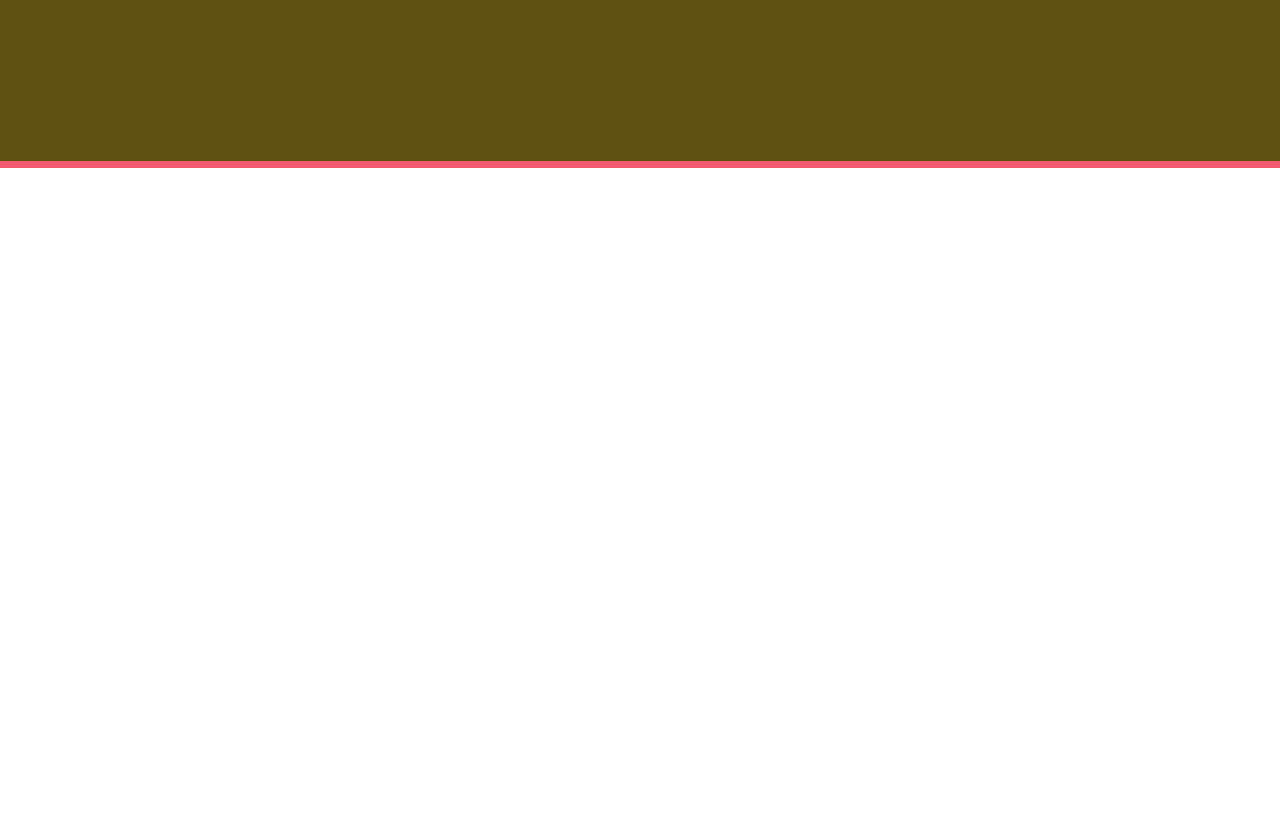
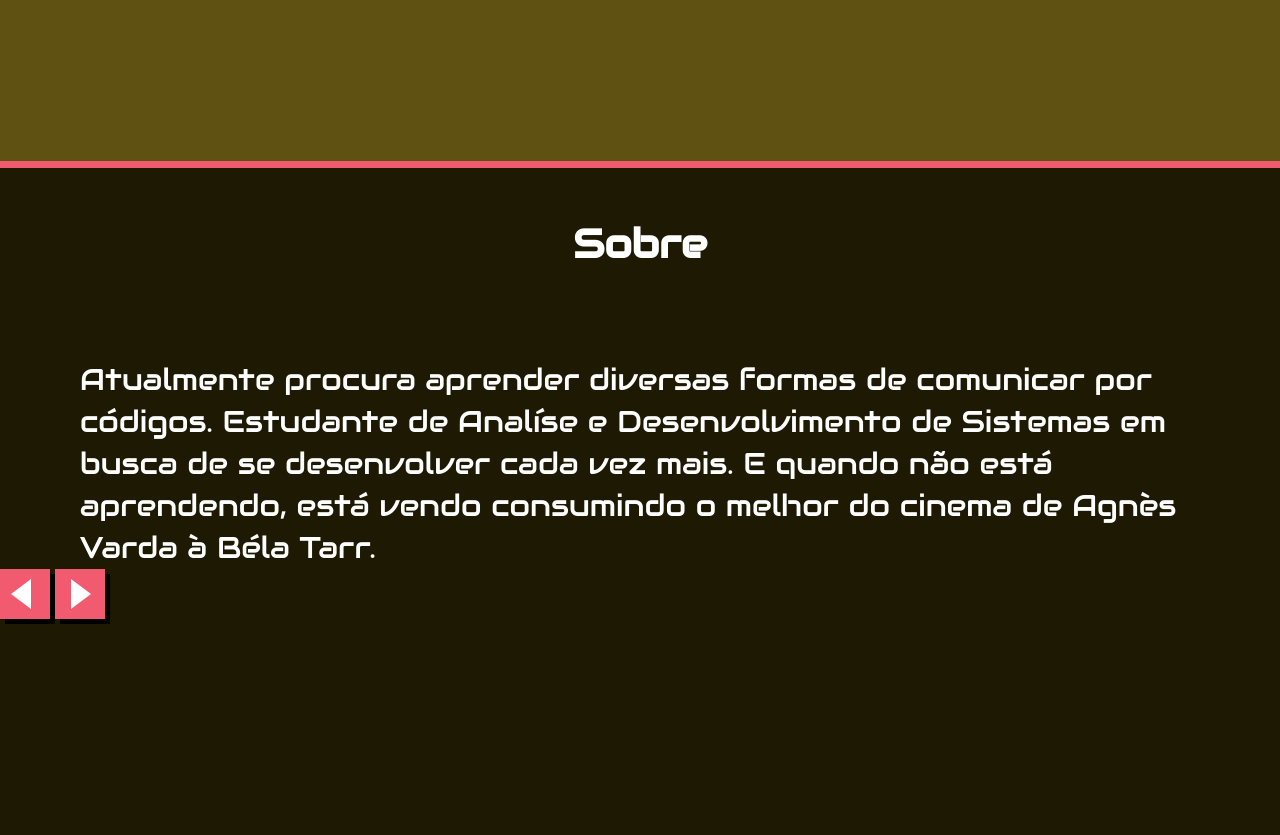
Before and after one commit to rafaelcastrobr/FiredLabs-MB, a plain HTML site: page index.html in a window 1280 px wide. Shown: the part 2285-3120 px from the top of the page. Before the commit the page ends 2453 px from the top, so only its background shows below. Drawn offline with Linux system fonts and the light colour scheme.

Commit message:
Creat sets

```diff
--- /dev/null
+++ b/css/components/button-arrow.css
@@ -0,0 +1,27 @@
+.button-arrow {
+    width: 50px;
+    height: 50px;
+    background-color: #F25A70;
+    box-shadow: 5px 5px 0px #000000;
+    cursor: pointer;
+}
+
+.button-arrow .content {
+    display: none;
+}
+
+.button-arrow::before {
+    content: "";
+    display: block;
+    box-sizing: border-box;
+    width: 20px;
+    height: 15px;
+    border: 15px solid transparent;
+    border-left: 20px solid white;
+    transform: translateX(10px);
+
+}
+
+.button-arrow.-left::before {
+    transform: rotate(180deg) translateX(10px);
+}
--- /dev/null
+++ b/css/components/main-description.css
@@ -0,0 +1,3 @@
+.main-description {
+    color: #ffffff;
+}
--- a/css/components/main-section.css
+++ b/css/components/main-section.css
@@ -15,3 +15,9 @@
     border-color: #F25A70;
     height: 520px;
 }
+
+.main-section.-darker {
+    background-color: #1E1903;
+    border-color: #000;
+    height: 793px;
+}
--- /dev/null
+++ b/css/components/wrapper-text.css
@@ -0,0 +1,8 @@
+.wrapper-text {
+    display: flex;
+    justify-content: center;
+    margin-left: 80px;
+    margin-right: 80px;
+    font-size: 30px;
+    line-height: 1.4;
+}
--- a/index.html
+++ b/index.html
@@ -22,6 +22,10 @@
         <link rel="stylesheet" href="css/components/wrapper-skill.css">
         <link rel="stylesheet" href="css/components/card-project.css">
         <link rel="stylesheet" href="css/components/wrapper-card.css">
+        <link rel="stylesheet" href="css/components/wrapper-text.css">
+        <link rel="stylesheet" href="css/components/main-description.css">
+        <link rel="stylesheet" href="css/components/button-arrow.css">
+
 
 
 
@@ -156,8 +160,19 @@
                     </a>
                 </div>
             </section>
+            <section class="main-section -darker">
+                <h2 class="main-title -second">Sobre</h2>
+
+                <div class="wrapper-text">
+                    <p class="main-description">
+                        Atualmente procura aprender diversas formas de comunicar por códigos.
+                        Estudante de Analíse e Desenvolvimento de Sistemas em busca de se desenvolver cada vez mais.
+                        E quando não está aprendendo, está vendo consumindo o melhor do cinema de Agnès Varda à Béla Tarr.
+                    </p>
+                </div>
+                <button class="button-arrow -left"><span class="content">Esquerda</span></button>
+                <button class="button-arrow -right"><span class="content">Direita</span></button>
+
+            </section>
     </body>
 </html>
-
-<!-- CONTINUA MODULO 4 -->
-<!-- Funcionando PC1 PC2 -->
```
